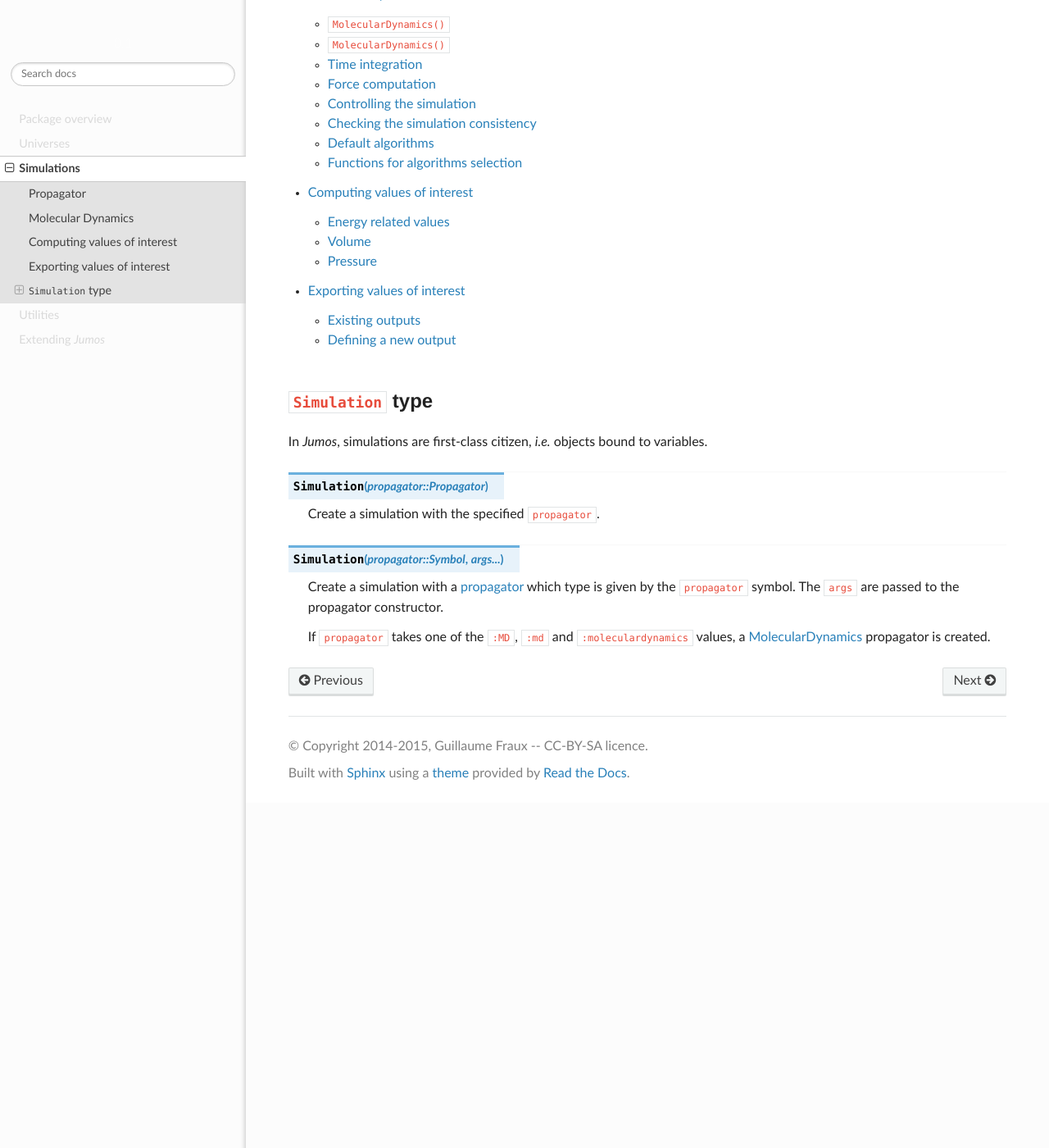
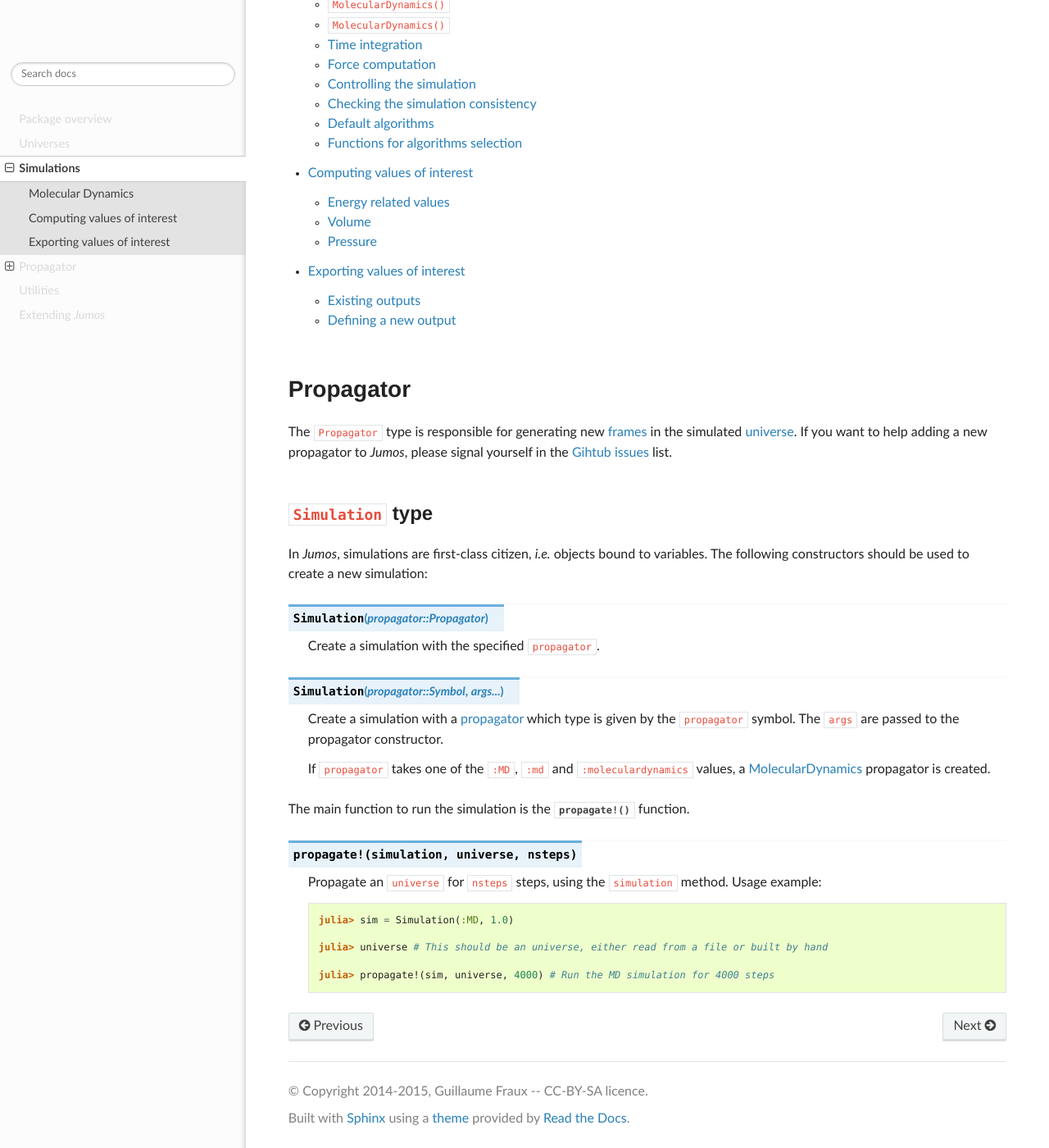
Before and after one commit to Luthaf/Jumos.jl, a Sphinx documentation site: the page built from doc/simulations/index.rst, in a window 1280 px wide and 1400 px high, scrolled down 451 px. Shown: the whole window at 82% size. Built offline with Sphinx 7.4.7 and the Read the Docs theme 2.0.0, drawn with Linux system fonts in a browser that asks for light colours; before the commit the page ends 1430 px from its top, so only the background shows below that; some of the changed text lies outside the part shown.

Commit message:
[doc] Improvements for Propagator and Simulation types

```diff
--- a/doc/simulations/index.rst
+++ b/doc/simulations/index.rst
@@ -9,18 +9,25 @@ minimization; *etc.*
 
 .. note::
     Only molecular dynamic is implemented in |Jumos| for now, but at least
-    Monte-Carlo and energetic optimization should follow. If you are interested in
-    implementing such methods, please signal yourself in the `Gihtub issues`_ list.
-
-.. _Gihtub issues : https://github.com/Luthaf/Jumos.jl/issues
+    Monte-Carlo and energetic optimization should follow.
 
 .. toctree::
     :maxdepth: 2
 
-    propagator
     molecular-dynamics
     compute
     output
+
+.. _type-propagator:
+
+Propagator
+==========
+
+The ``Propagator`` type is responsible for generating new :ref:`frames <type-frame>`
+in the simulated :ref:`universe <type-universe>`. If you want to help adding a new
+propagator to |Jumos|, please signal yourself in the `Gihtub issues`_ list.
+
+.. _Gihtub issues : https://github.com/Luthaf/Jumos.jl/issues
 
 .. _type-simulation:
 
@@ -28,7 +35,7 @@ minimization; *etc.*
 -------------------
 
 In |Jumos|, simulations are first-class citizen, *i.e.* objects bound to variables.
-
+The following constructors should be used to create a new simulation:
 
 .. function:: Simulation(propagator::Propagator)
 
@@ -43,3 +50,19 @@ In |Jumos|, simulations are first-class citizen, *i.e.* objects bound to variabl
     If ``propagator`` takes one of the ``:MD``, ``:md`` and ``:moleculardynamics``
     values, a :ref:`MolecularDynamics <type-MolecularDynamics>` propagator is
     created.
+
+
+The main function to run the simulation is the :func:`propagate!` function.
+
+.. function:: propagate!(simulation, universe, nsteps)
+
+    Propagate an ``universe`` for ``nsteps`` steps, using the ``simulation`` method.
+    Usage example:
+
+    .. code-block:: jlcon
+
+        julia> sim = Simulation(:MD, 1.0)
+
+        julia> universe # This should be an universe, either read from a file or built by hand
+
+        julia> propagate!(sim, universe, 4000) # Run the MD simulation for 4000 steps
--- a/doc/simulations/propagator.rst
+++ /dev/null
@@ -1,4 +0,0 @@
-.. _type-propagator:
-
-Propagator
-==========
```
